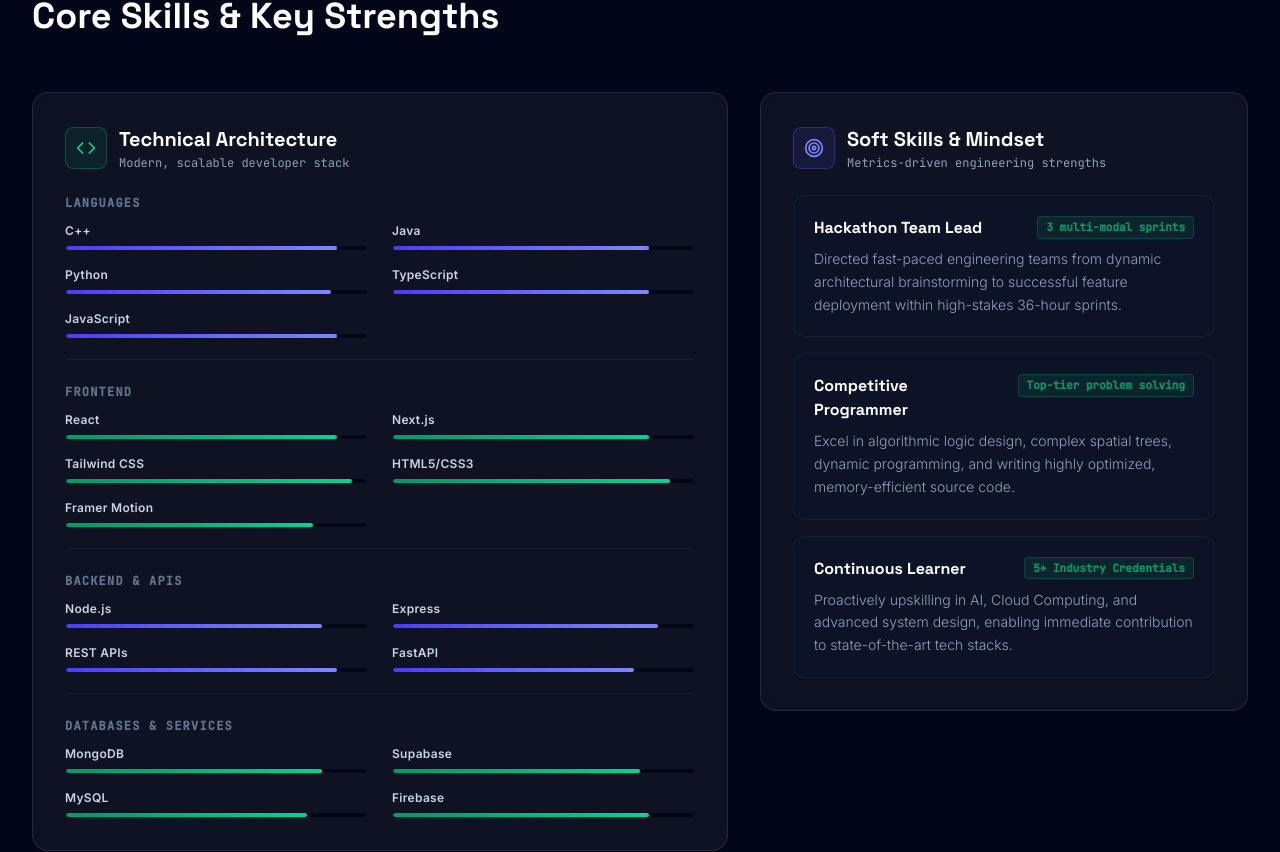
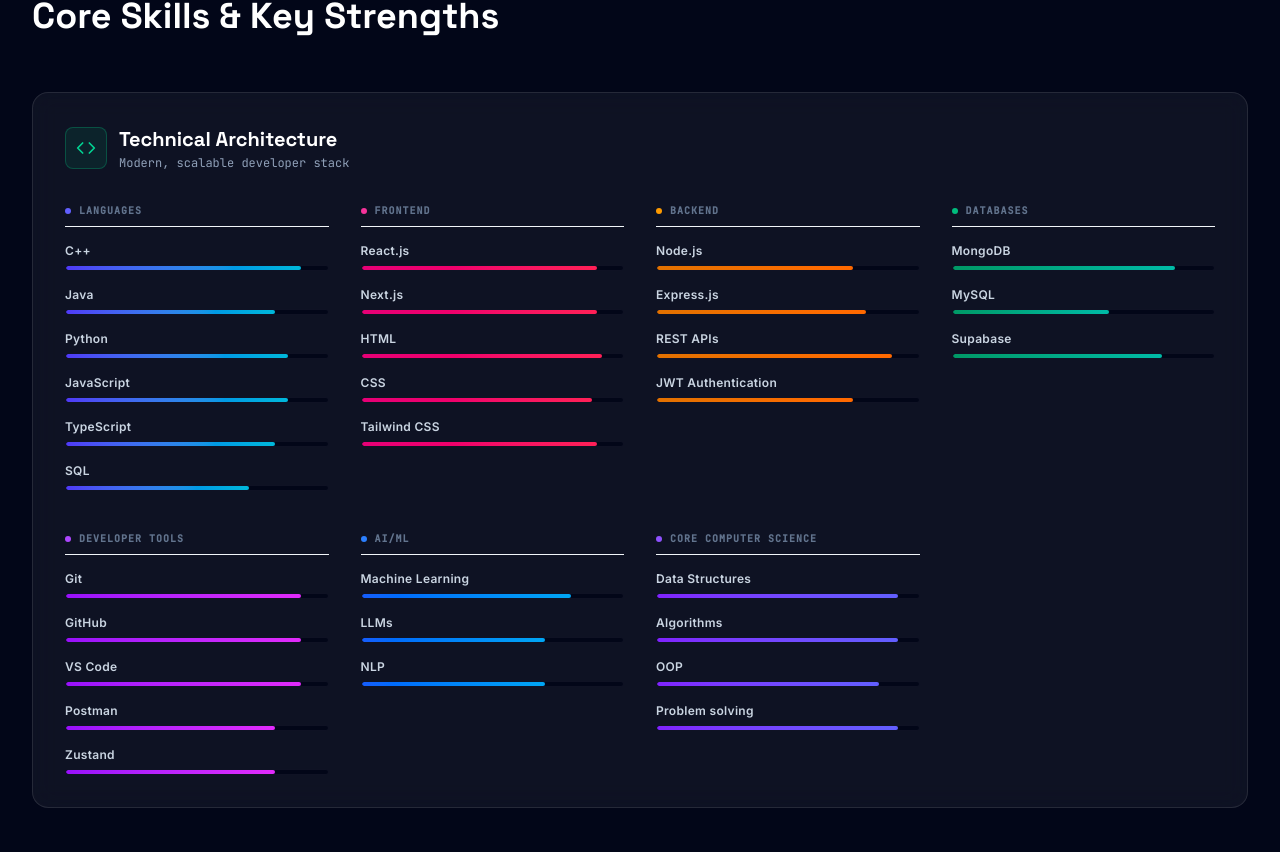
Before and after one commit to subhamsahoo2024/Subham-PortFolio, a React (Vite) app: page / in a window 1280 px wide. Shown: the part 1719-2571 px from the top of the page. Built offline with nearby package versions, Linux system fonts and the light colour scheme.

Commit message:
refactor: update skills data and styling

```diff
--- a/src/components/Skills.tsx
+++ b/src/components/Skills.tsx
@@ -10,9 +10,62 @@
   const cardHoverVariants = {
     hover: {
       y: -4,
-      borderColor: theme === 'dark' ? 'rgba(16, 185, 129, 0.3)' : 'rgba(16, 185, 129, 0.5)',
-      boxShadow: theme === 'dark' ? '0 10px 25px -15px rgba(16, 185, 129, 0.2)' : '0 10px 25px -15px rgba(16, 185, 129, 0.1)',
+      borderColor: theme === 'dark' ? 'rgba(99, 102, 241, 0.3)' : 'rgba(99, 102, 241, 0.5)',
+      boxShadow: theme === 'dark' ? '0 10px 25px -15px rgba(99, 102, 241, 0.2)' : '0 10px 25px -15px rgba(99, 102, 241, 0.1)',
       transition: { duration: 0.3, ease: 'easeOut' }
+    }
+  };
+
+  const getCategoryColor = (categoryId: string) => {
+    switch (categoryId) {
+      case 'languages':
+        return {
+          bar: 'from-indigo-600 to-cyan-500',
+          text: 'text-indigo-600 dark:text-indigo-400',
+          dot: 'bg-indigo-500'
+        };
+      case 'frontend':
+        return {
+          bar: 'from-pink-600 to-rose-500',
+          text: 'text-pink-600 dark:text-pink-400',
+          dot: 'bg-pink-500'
+        };
+      case 'backend':
+        return {
+          bar: 'from-amber-600 to-orange-500',
+          text: 'text-amber-600 dark:text-amber-400',
+          dot: 'bg-amber-500'
+        };
+      case 'databases':
+        return {
+          bar: 'from-emerald-600 to-teal-500',
+          text: 'text-emerald-600 dark:text-emerald-400',
+          dot: 'bg-emerald-500'
+        };
+      case 'tools':
+        return {
+          bar: 'from-purple-600 to-fuchsia-500',
+          text: 'text-purple-600 dark:text-purple-400',
+          dot: 'bg-purple-500'
+        };
+      case 'aiml':
+        return {
+          bar: 'from-blue-600 to-sky-500',
+          text: 'text-blue-600 dark:text-blue-400',
+          dot: 'bg-blue-500'
+        };
+      case 'corescs':
+        return {
+          bar: 'from-violet-600 to-indigo-500',
+          text: 'text-violet-600 dark:text-violet-400',
+          dot: 'bg-violet-500'
+        };
+      default:
+        return {
+          bar: 'from-emerald-600 to-emerald-400',
+          text: 'text-emerald-600 dark:text-emerald-400',
+          dot: 'bg-emerald-500'
+        };
     }
   };
 
@@ -39,17 +92,17 @@
           </h2>
         </div>
 
-        {/* Two Column Grid */}
-        <div className="grid grid-cols-1 lg:grid-cols-12 gap-8 items-start">
+        {/* Stacked Layout */}
+        <div className="space-y-12">
 
-          {/* Left Block: Technical Skills (7 Columns) */}
-          <div className="lg:col-span-7 space-y-6">
+          {/* Top Block: Technical Skills (Full Width) */}
+          <div className="w-full">
             <div className={`p-6 sm:p-8 rounded-2xl border backdrop-blur-md transition-all duration-300 ${
               theme === 'dark'
                 ? 'bg-white/5 border-white/10'
                 : 'bg-white border-slate-200/80 shadow-sm shadow-slate-100/50'
             }`}>
-              <div className="flex items-center gap-3 mb-6">
+              <div className="flex items-center gap-3 mb-8">
                 <div className={`p-2.5 rounded-lg border transition-colors ${
                   theme === 'dark'
                     ? 'bg-emerald-500/10 border-emerald-500/30 text-emerald-400'
@@ -65,22 +118,25 @@
                 </div>
               </div>
 
-              <div className="space-y-6">
-                {SKILL_CATEGORIES.map((category) => (
-                  <div key={category.id} className={`border-b pb-5 last:border-0 last:pb-0 ${
-                    theme === 'dark' ? 'border-white/5' : 'border-slate-100'
-                  }`}>
-                    <h4 className="font-mono text-xs uppercase tracking-widest text-slate-500 font-semibold mb-3">
+              <div className="grid grid-cols-1 md:grid-cols-2 lg:grid-cols-3 xl:grid-cols-4 gap-x-8 gap-y-10">
+                {SKILL_CATEGORIES.map((category) => {
+                  const colors = getCategoryColor(category.id);
+                  return (
+                    <div key={category.id} className="space-y-4">
+                      <div className="flex items-center gap-2 border-b pb-2 border-slate-100 dark:border-white/5">
+                        <span className={`w-1.5 h-1.5 rounded-full ${colors.dot}`} />
+                        <h4 className="font-mono text-[10px] uppercase tracking-widest text-slate-500 font-bold">
                           {category.name}
                         </h4>
-                    <div className="grid grid-cols-1 sm:grid-cols-2 gap-x-6 gap-y-4">
+                      </div>
+                      <div className="space-y-4">
                         {category.skills.map((skill, sIdx) => (
                           <div key={sIdx} className="space-y-1.5 group select-none cursor-default">
                             <div className="flex justify-between items-center">
                               <span className={`text-xs font-semibold tracking-wide transition-colors ${
                                 theme === 'dark'
-                                ? 'text-slate-300 group-hover:text-emerald-400'
-                                : 'text-slate-700 group-hover:text-emerald-600'
+                                  ? `text-slate-300 group-hover:${colors.text}`
+                                  : `text-slate-700 group-hover:${colors.text}`
                               }`}>
                                 {skill.name}
                               </span>
@@ -95,11 +151,7 @@
                                   whileInView={{ width: `${skill.level}%` }}
                                   viewport={{ once: true }}
                                   transition={{ duration: 1.2, ease: 'easeOut', delay: sIdx * 0.05 }}
-                                className={`h-full rounded-full bg-gradient-to-r ${
-                                  category.id === 'languages' || category.id === 'backend'
-                                    ? 'from-indigo-600 to-indigo-400'
-                                    : 'from-emerald-600 to-emerald-400'
-                                }`}
+                                  className={`h-full rounded-full bg-gradient-to-r ${colors.bar}`}
                                 />
                               </div>
                             )}
@@ -107,13 +159,14 @@
                         ))}
                       </div>
                     </div>
-                ))}
+                  );
+                })}
               </div>
             </div>
           </div>
 
-          {/* Right Block: Soft Skills / Metrics Linked Strengths (5 Columns) */}
-          <div className="lg:col-span-5 space-y-6">
+          {/* Bottom Block: Soft Skills (Full Width) */}
+          <div className="w-full">
             <div className={`p-6 sm:p-8 rounded-2xl border backdrop-blur-md transition-all duration-300 ${
               theme === 'dark'
                 ? 'bg-white/5 border-white/10'
@@ -135,8 +188,8 @@
                 </div>
               </div>
 
-              {/* Stack of metric-led points */}
-              <div className="space-y-4">
+              {/* Grid of metric-led points */}
+              <div className="grid grid-cols-1 md:grid-cols-2 gap-6">
                 {SOFT_SKILLS.map((item) => (
                   <motion.div
                     key={item.id}
@@ -145,16 +198,16 @@
                     className={`p-5 rounded-xl border transition-all duration-300 group cursor-default ${
                       theme === 'dark'
                         ? 'bg-slate-900/50 border-white/5 hover:bg-slate-900/80'
-                        : 'bg-slate-50/80 border-slate-200/60 hover:bg-emerald-50/20 shadow-xs'
+                        : 'bg-slate-50/80 border-slate-200/60 hover:bg-indigo-50/20 shadow-xs'
                     }`}
                   >
                     <div className="flex items-start justify-between gap-3 mb-2">
                       <h4 className={`font-display font-bold text-base transition-colors ${
-                        theme === 'dark' ? 'text-white group-hover:text-emerald-400' : 'text-slate-800 group-hover:text-emerald-600'
+                        theme === 'dark' ? 'text-white group-hover:text-indigo-400' : 'text-slate-800 group-hover:text-indigo-600'
                       }`}>
                         {item.title}
                       </h4>
-                      <span className="font-mono text-[11px] font-bold px-2 py-0.5 rounded bg-emerald-500/10 text-emerald-600 border border-emerald-500/20 whitespace-nowrap">
+                      <span className="font-mono text-[10px] font-bold px-2 py-0.5 rounded bg-indigo-500/10 text-indigo-600 border border-indigo-500/20 whitespace-nowrap">
                         {item.metric}
                       </span>
                     </div>
--- a/src/data.ts
+++ b/src/data.ts
@@ -171,41 +171,71 @@
     name: 'Languages',
     skills: [
       { name: 'C++', level: 90 },
-      { name: 'Java', level: 85 },
-      { name: 'Python', level: 88 },
-      { name: 'TypeScript', level: 85 },
-      { name: 'JavaScript', level: 90 }
+      { name: 'Java', level: 80 },
+      { name: 'Python', level: 85 },
+      { name: 'JavaScript', level: 85 },
+      { name: 'TypeScript', level: 80 },
+      { name: 'SQL', level: 70 }
     ]
   },
   {
     id: 'frontend',
     name: 'Frontend',
     skills: [
-      { name: 'React', level: 90 },
-      { name: 'Next.js', level: 85 },
-      { name: 'Tailwind CSS', level: 95 },
-      { name: 'HTML5/CSS3', level: 92 },
-      { name: 'Framer Motion', level: 82 }
+      { name: 'React.js', level: 90 },
+      { name: 'Next.js', level: 90 },
+      { name: 'HTML', level: 92 },
+      { name: 'CSS', level: 88 },
+      { name: 'Tailwind CSS', level: 90 }
     ]
   },
   {
     id: 'backend',
-    name: 'Backend & APIs',
+    name: 'Backend',
     skills: [
-      { name: 'Node.js', level: 85 },
-      { name: 'Express', level: 88 },
+      { name: 'Node.js', level: 75 },
+      { name: 'Express.js', level: 80 },
       { name: 'REST APIs', level: 90 },
-      { name: 'FastAPI', level: 80 }
+      { name: 'JWT Authentication', level: 75 }
     ]
   },
   {
     id: 'databases',
-    name: 'Databases & Services',
+    name: 'Databases',
     skills: [
       { name: 'MongoDB', level: 85 },
-      { name: 'Supabase', level: 82 },
-      { name: 'MySQL', level: 80 },
-      { name: 'Firebase', level: 85 }
+      { name: 'MySQL', level: 60 },
+      { name: 'Supabase', level: 80 }
+    ]
+  },
+  {
+    id: 'tools',
+    name: 'Developer Tools',
+    skills: [
+      { name: 'Git', level: 90 },
+      { name: 'GitHub', level: 90 },
+      { name: 'VS Code', level: 90 },
+      { name: 'Postman', level: 80 },
+      { name: 'Zustand', level: 80 }
+    ]
+  },
+  {
+    id: 'aiml',
+    name: 'AI/ML',
+    skills: [
+      { name: 'Machine Learning', level: 80 },
+      { name: 'LLMs', level: 70 },
+      { name: 'NLP', level: 70 }
+    ]
+  },
+  {
+    id: 'corescs',
+    name: 'Core Computer Science',
+    skills: [
+      { name: 'Data Structures', level: 92 },
+      { name: 'Algorithms', level: 92 },
+      { name: 'OOP', level: 85 },
+      { name: 'Problem solving', level: 92 }
     ]
   }
 ];
@@ -213,21 +243,27 @@
 export const SOFT_SKILLS: SoftSkill[] = [
   {
     id: 'soft1',
-    title: 'Hackathon Team Lead',
-    metric: '3 multi-modal sprints',
-    description: 'Directed fast-paced engineering teams from dynamic architectural brainstorming to successful feature deployment within high-stakes 36-hour sprints.'
+    title: 'Technical Leadership (Agile Sprints)',
+    metric: 'Hackathon Lead',
+    description: 'You have won major multi-day hackathons (HackBells 3.0, GDG TechSprint). This proves you can lead technical direction, divide development tasks under extreme time constraints, and ship working code under high pressure.'
   },
   {
     id: 'soft2',
-    title: 'Competitive Programmer',
-    metric: 'Top-tier problem solving',
-    description: 'Excel in algorithmic logic design, complex spatial trees, dynamic programming, and writing highly optimized, memory-efficient source code.'
+    title: 'Algorithmic Grit & Analytical Thinking',
+    metric: 'Continuous Grit',
+    description: 'Consistency is hard. Solving 900+ highly complex data structure problems requires intense mental stamina, structural debugging capabilities, and deep optimization focus.'
   },
   {
     id: 'soft3',
-    title: 'Continuous Learner',
-    metric: '5+ Industry Credentials',
-    description: 'Proactively upskilling in AI, Cloud Computing, and advanced system design, enabling immediate contribution to state-of-the-art tech stacks.'
+    title: 'Rapid Architectural Adaptability',
+    metric: 'Full-Stack Adaptability',
+    description: 'Your project portfolio transitions smoothly from blockchain decentralization (BlockTrackEd) to Deep Learning audio tensors (Smart Heart) to advanced AI vector search. You possess the ability to rapidly learn an entirely new framework or API and implement it within weeks.'
+  },
+  {
+    id: 'soft4',
+    title: 'Cross-Functional Collaboration',
+    metric: 'Team Collaboration',
+    description: 'Your internships required collaborating directly with backend developers, product owners, and clients to translate loose requirements into pixel-perfect, production-ready REST integrations.'
   }
 ];
 
```
Lines whose indentation alone changed are shown as unchanged.
